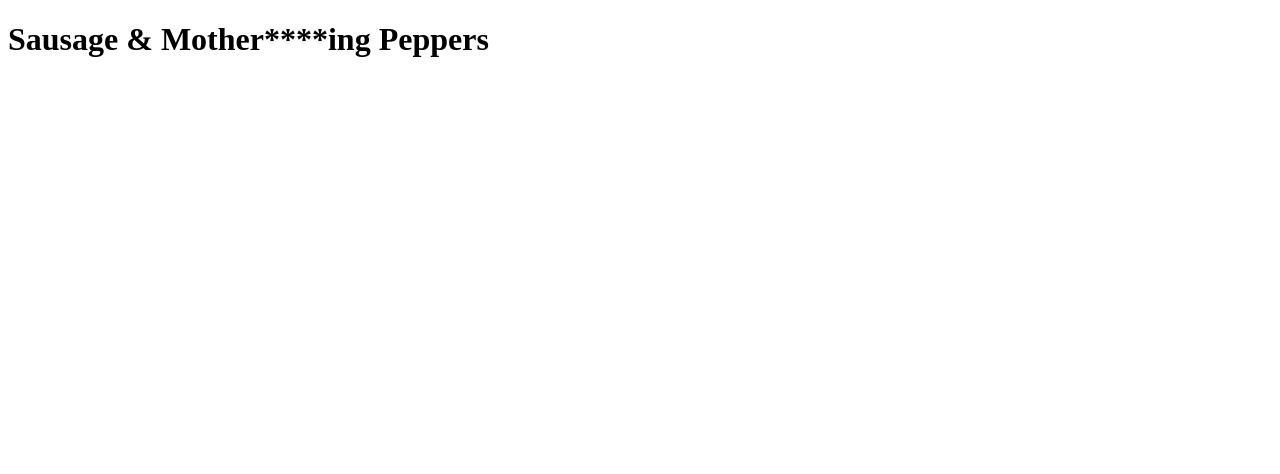
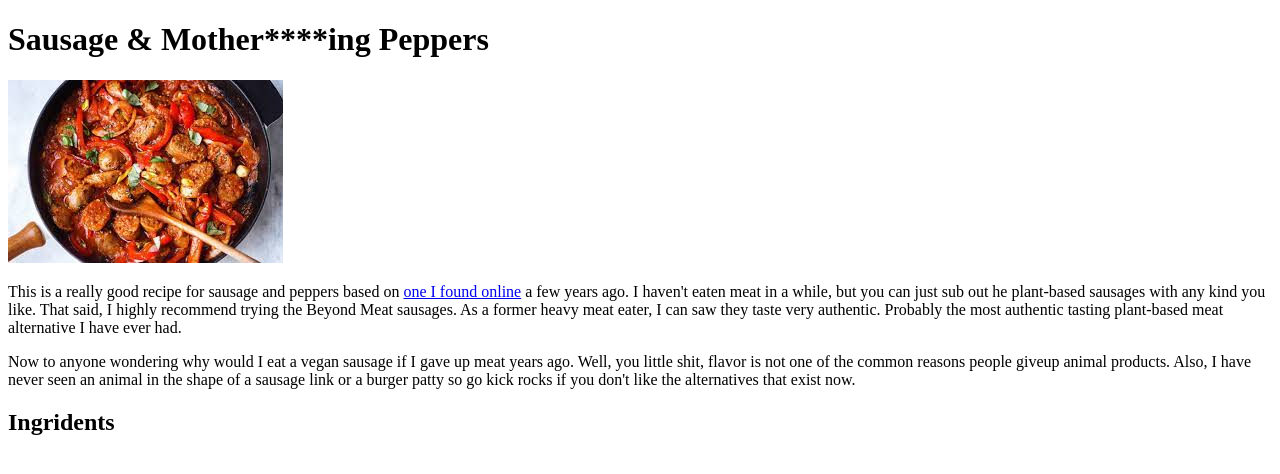
Before and after one commit to SilverSpecter3/odin-recipes, a plain HTML site: page recipes/sausage-and-peppers.html in a window 1280 px wide. Drawn offline with Linux system fonts and the light colour scheme.

Commit message:
Add images to both new recipes and description to sausage and pepper recipe

```diff
--- a/recipes/sausage-and-peppers.html
+++ b/recipes/sausage-and-peppers.html
@@ -6,5 +6,10 @@
     </head>
     <body>
         <h1>Sausage &amp; Mother****ing Peppers</h1>
+        <img src="../images/sausage-and-peppers.jpeg" alt="pan full of delectable sausage, peppers, and onions in a vivid tomato sause">
+        <p>This is a really good recipe for sausage and peppers based on <a href="https://spicysouthernkitchen.com/italian-sausage-peppers/">one I found online</a> a few years ago. I haven't eaten meat in a while, but you can just sub out he plant-based sausages with any kind you like. That said, I highly recommend trying the Beyond Meat sausages. As a former heavy meat eater, I can saw they taste very authentic. Probably the most authentic tasting plant-based meat alternative I have ever had.</p>
+        <p>Now to anyone wondering why would I eat a vegan sausage if I gave up meat years ago. Well, you little shit, flavor is not one of the common reasons people giveup animal products. Also, I have never seen an animal in the shape of a sausage link or a burger patty so go kick rocks if you don't like the alternatives that exist now.</p>
+        <h2>Ingridents</h2>
+
     </body>
 </html>
```
Also changed, not shown: recipes/biscuits.html (+1 -0 lines), images/biscuits.webp (added), images/sausage-and-peppers.jpeg (added).
